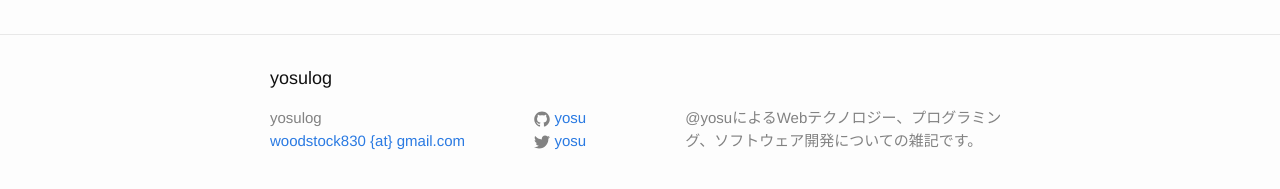
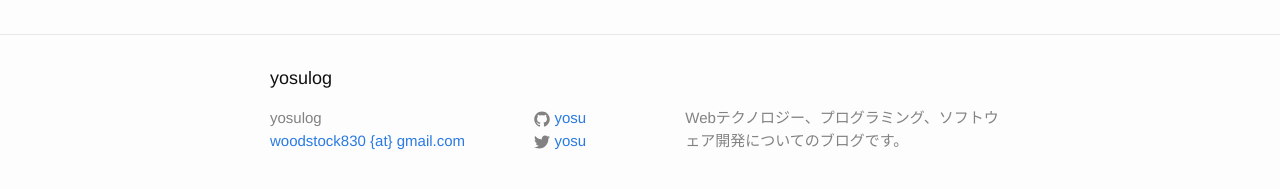
Before and after one commit to yosu/yosu.github.io, a Jekyll site: the page built from about.md, in a window 1280 px wide. Shown: the part 355-544 px from the top of the page. Built offline with Jekyll 4.4.1, drawn with Linux system fonts in a browser that asks for light colours.

Commit message:
Update config

```diff
--- a/_config.yml
+++ b/_config.yml
@@ -2,7 +2,7 @@
 title: yosulog
 email: "woodstock830 {at} gmail.com"
 description: > # this means to ignore newlines until "baseurl:"
-  @yosuによるWebテクノロジー、プログラミング、ソフトウェア開発についての雑記です。
+  Webテクノロジー、プログラミング、ソフトウェア開発についてのブログです。
 baseurl: "" # the subpath of your site, e.g. /blog/
 url: "http://yosulog.com" # the base hostname & protocol for your site
 twitter_username: yosu
```
